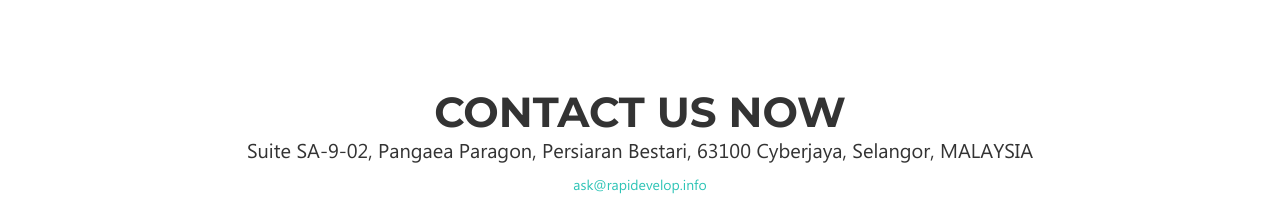
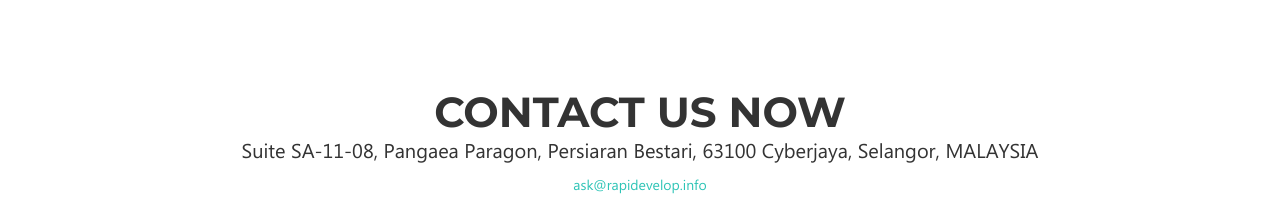
Before and after one commit to hishammk/rapidevelop.my, a website: page index.html in a window 1280 px wide. Shown: the part 3660-3876 px from the top of the page. Drawn offline with nearby package versions, Linux system fonts and the light colour scheme.

Commit message:
change address

```diff
--- a/index.html
+++ b/index.html
@@ -286,7 +286,7 @@
                 <div class="col-lg-12 text-center">
                     <h2>Contact Us Now</h2>
                     <p>
-                        Suite SA-9-02,
+                        Suite SA-11-08,
                         Pangaea Paragon, Persiaran Bestari,
                         63100 Cyberjaya,
                         Selangor, MALAYSIA
```
